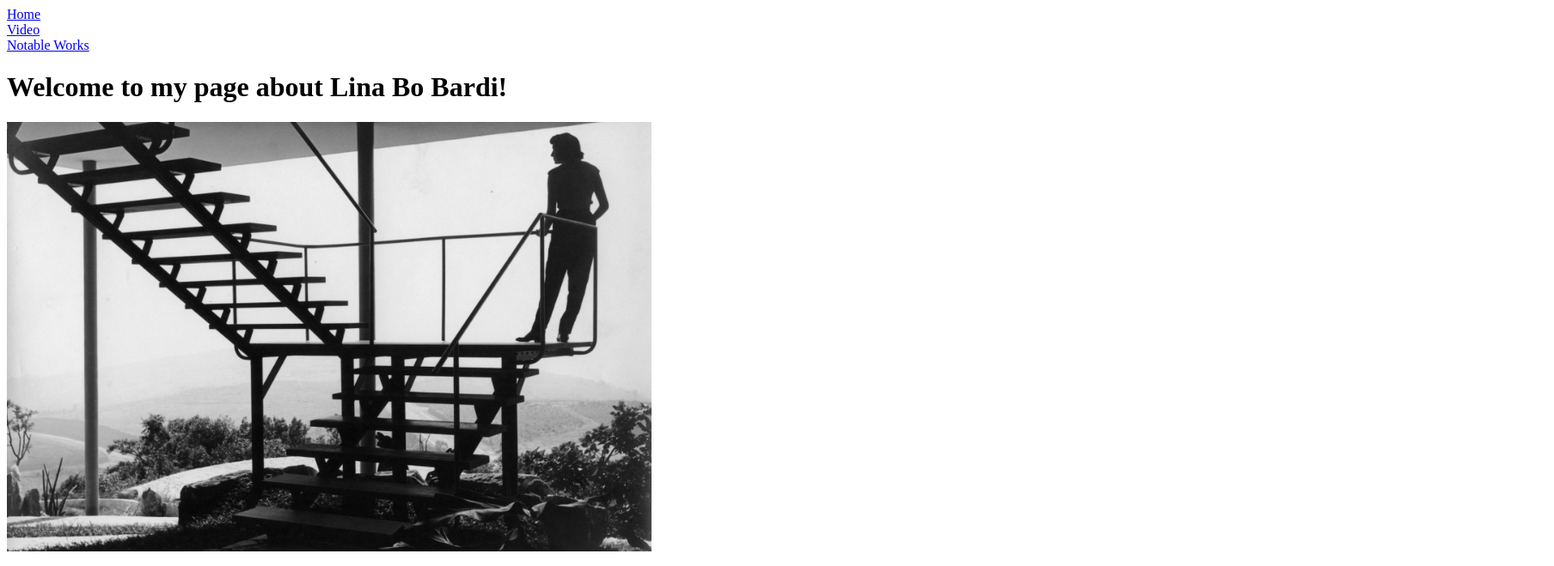
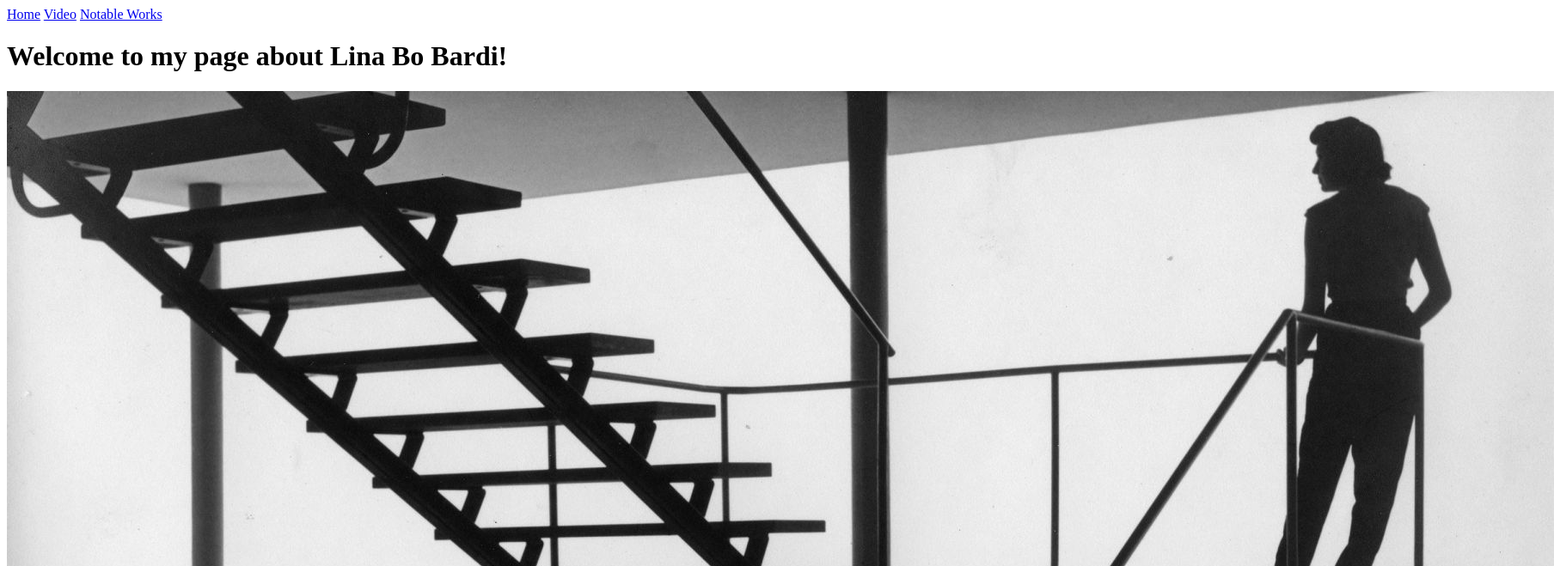
Before and after one commit to thais-rr/linabobardi, a plain HTML site: page index.html in a window 1280 px wide. Shown: the top 659 px of the page at 86% size, 1808 px wide, since content can reach past the window. Drawn offline with Linux system fonts and the light colour scheme.

Commit message:
Add files via upload

```diff
--- a/index.html
+++ b/index.html
@@ -5,25 +5,26 @@
         <meta name="viewport" content="width=device-width, initial-scale=1.0">
         <meta http-equiv="X-UA-Compatible" content="ie=edge">
         <title>Lina Bo Bardi - Home</title>
+        <link rel="stylesheet" href="main.css" />
     </head>
 
     <body>
         <header>
 
             <nav>
-                <a href="index.html">Home</a><br>
-                <a href="video.html">Video</a><br>
+                <a href="index.html">Home</a>
+                <a href="video.html">Video</a>
                 <a href="works.html">Notable Works</a>
             </nav>
 
-            <h1>Welcome to my page about Lina Bo Bardi!</h1>
+            <h1 class="title">Welcome to my page about Lina Bo Bardi!</h1>
 
         </header>
 
         <main>
 
             <article>
-                <img src="linabobardi.jpeg" alt="Lina Bo Bardi" width="750"/>
+                <img id="linabobardi" src="linabobardi.jpeg" alt="Lina Bo Bardi" />
                 <br>
                 <p>Lina Bo Bardi (born December 5, 1914, Rome, Italy – died March 20, 1992, São Paulo, Brazil) was an Italian-born Brazilian architect, furniture designer, set designer, journalist and activist whose work combines a Modernist sensitivity with a profound commitment to the preservation of the vernacular and a design process guided by social responsibility. Today, Bo Bardi is considered one of the most prominent and consequential Modernist architects, and her prolific body of work is appreciated for its simplicity, adherence to Modernism, and deep contemplation as to the ways in which architecture can also reflect the common, the vernacular, and the artisanal as an intrinsic part of a contemporary culture.</p>
             </article>
```
